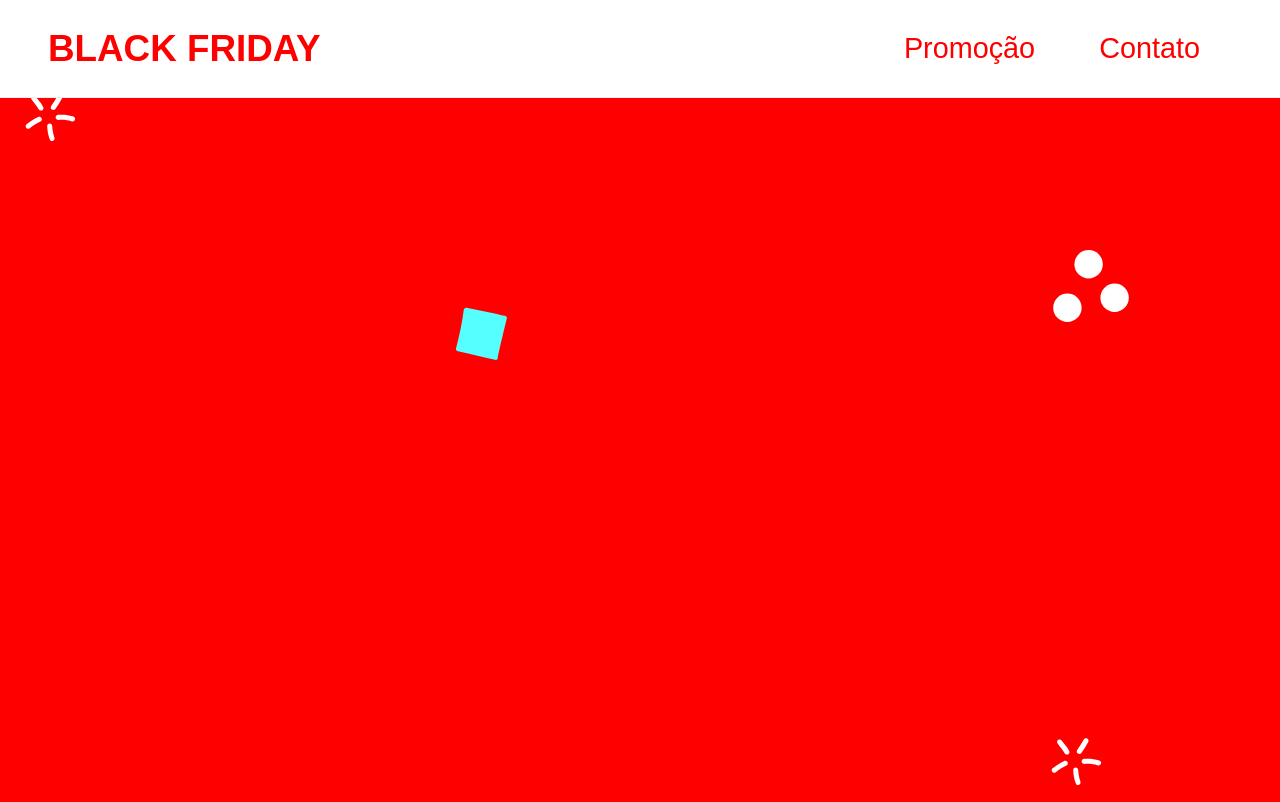
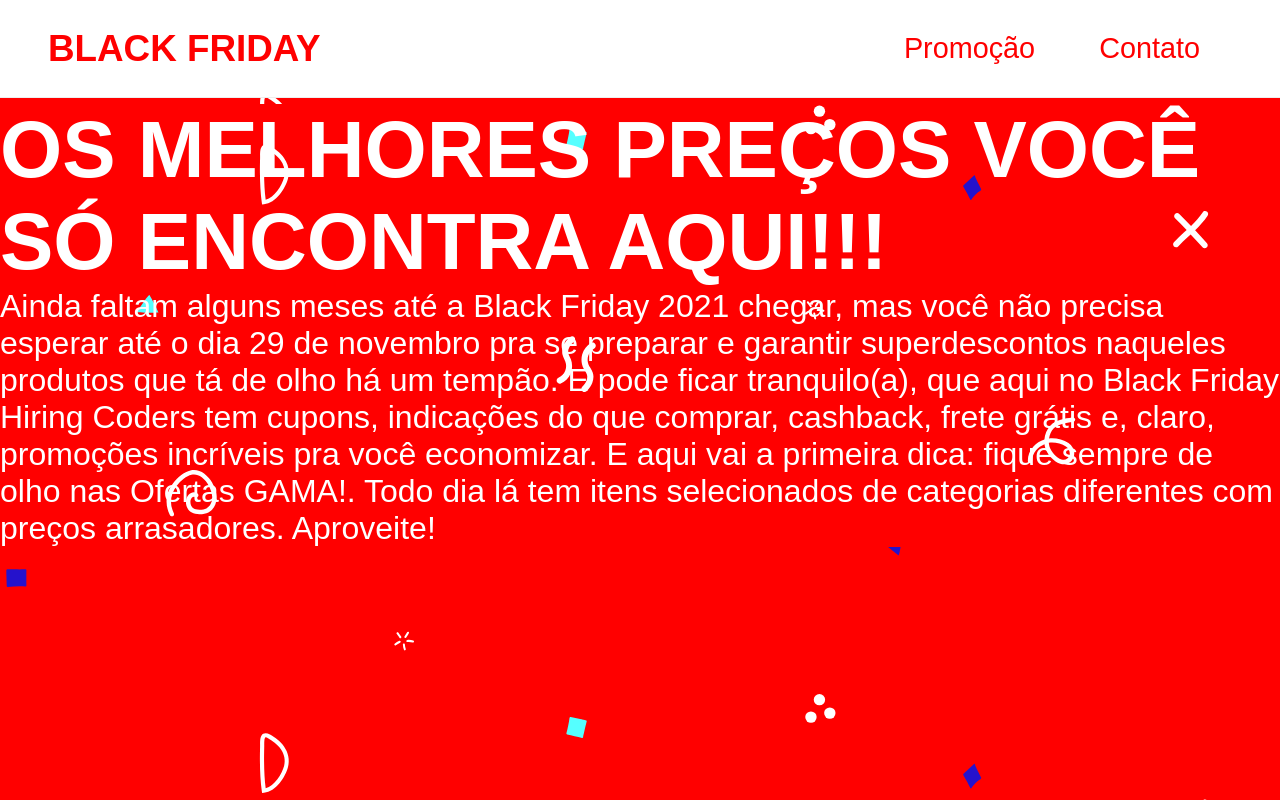
Before and after one commit to GuiBarreto/landing-page-hiring-coders, a plain HTML site: page index.html in a window 1280 px wide. Shown: the top 802 px of the page. Drawn offline with Linux system fonts and the light colour scheme.

Commit message:
adicionando texto no index.html

```diff
--- a/index.html
+++ b/index.html
@@ -16,7 +16,7 @@
 </head>
 <body class="Confetti-Doodles">
     <aside class="menu white-bg">
-        <section class="main-content menu-content">
+        <div class="main-content menu-content">
             <h1><a href="#">BLACK FRIDAY</a></h1>
 
             <nav>
@@ -25,9 +25,22 @@
                     <li><a href="#">Contato</a></li>
                 </ul>
             </nav>
-        </section>
+        </div>
     </aside>
-    <section class="section"></section>
-    <section class="section"></section>
+
+    <div class="menu-spacing"></div>
+
+    <section class="intro Confetti-Doodles">
+        <div class="intro-text-content">
+        <h2>
+            Os melhores preços você só encontra aqui!!!
+        </h2>
+        <p>Ainda faltam alguns meses até a Black Friday 2021 chegar, mas você não precisa esperar até o dia 29 de novembro pra se preparar e garantir superdescontos naqueles produtos que tá de olho há um tempão. E pode ficar tranquilo(a), que aqui no Black Friday Hiring Coders tem cupons, indicações do que comprar, cashback, frete grátis e, claro, promoções incríveis pra você economizar. E aqui vai a primeira dica: fique sempre de olho nas Ofertas GAMA!. Todo dia lá tem itens selecionados de categorias diferentes com preços arrasadores. Aproveite!</p>
+        </div>
+    </section>
+
+    <section class="white-bg">
+
+    </section>
 </body>
 </html>
```
